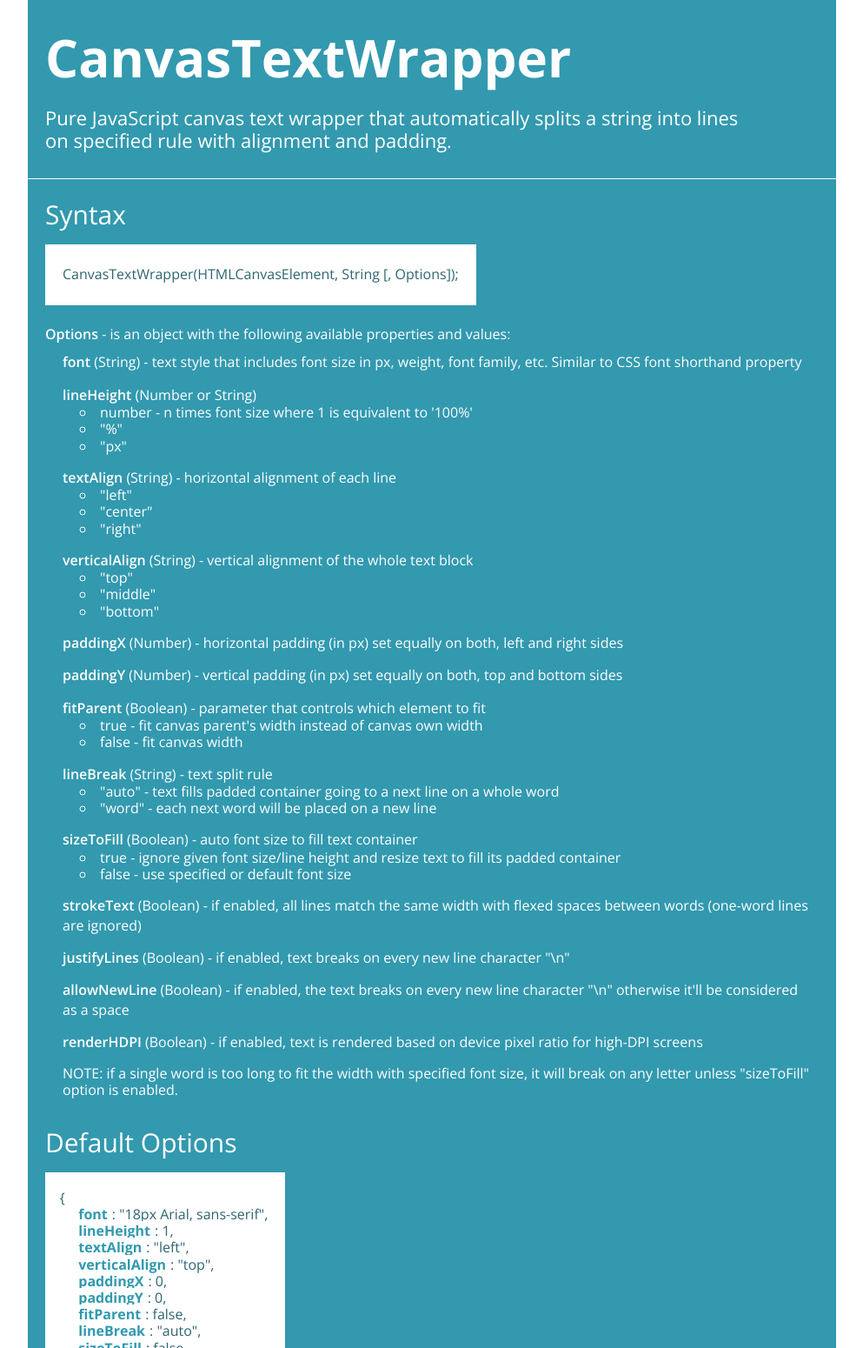
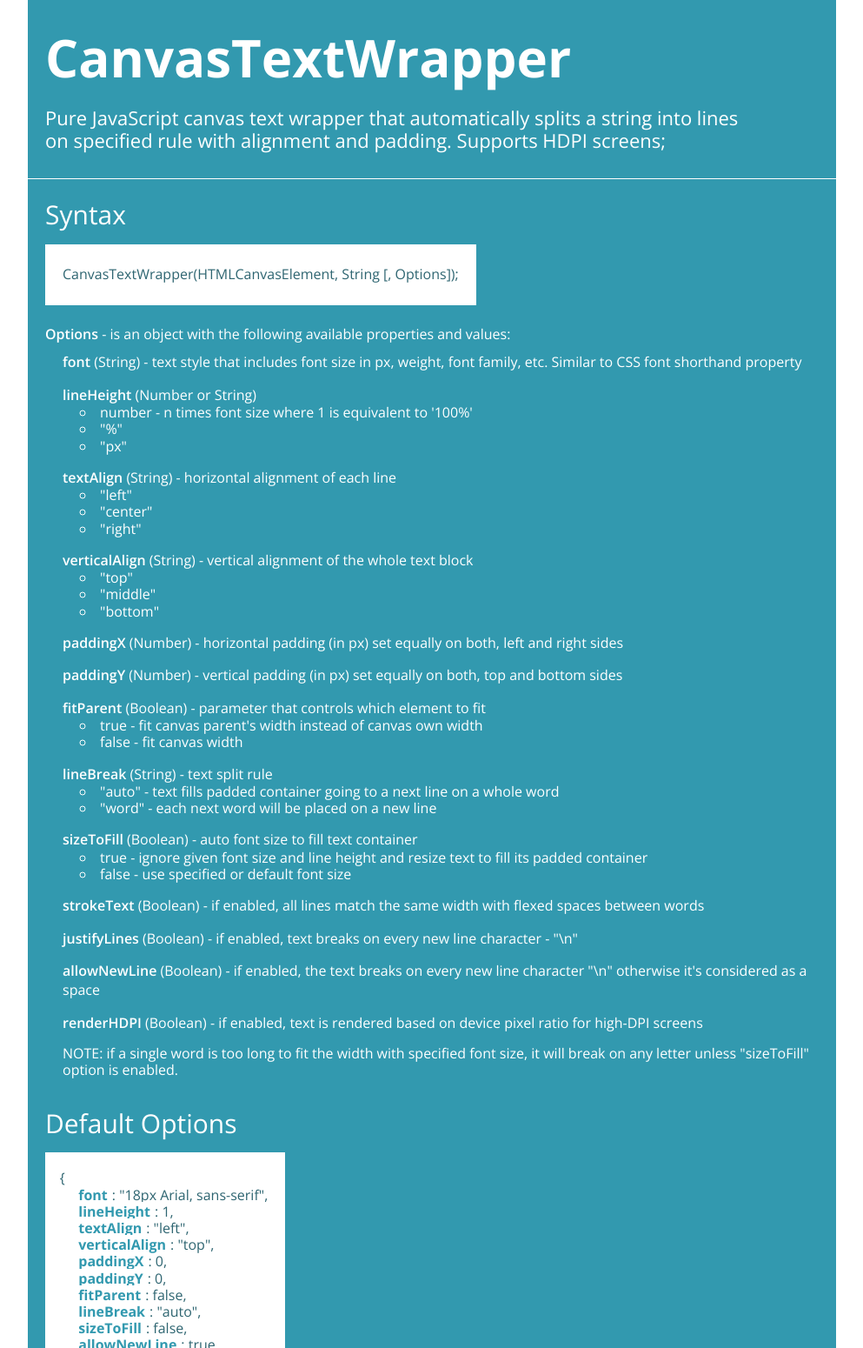
Before and after one commit to namniak/canvas-text-wrapper, a plain HTML site: page index.html in a window 1280 px wide. Shown: the top 1550 px of the page at 87% size, without its empty margins (143-1136 px from the left). Drawn offline with nearby package versions, Linux system fonts and the light colour scheme.

Commit message:
Update index.html

```diff
--- a/index.html
+++ b/index.html
@@ -16,7 +16,7 @@
 
     <p class="description">
         Pure JavaScript canvas text wrapper that automatically splits a string into lines on specified rule with
-        alignment and padding.
+        alignment and padding. Supports HDPI screens;
     </p>
 </header>
 <article>
@@ -89,22 +89,21 @@
             <div class="emph">sizeToFill</div>
             (Boolean) - auto font size to fill text container
             <ul class="values">
-                <li>true - ignore given font size/line height and resize text to fill its padded container</li>
+                <li>true - ignore given font size and line height and resize text to fill its padded container</li>
                 <li>false - use specified or default font size</li>
             </ul>
         </li>
         <li>
             <div class="emph">strokeText</div>
-            (Boolean) - if enabled, all lines match the same width with flexed spaces between words (one-word lines are
-            ignored)
+            (Boolean) - if enabled, all lines match the same width with flexed spaces between words
         </li>
         <li>
             <div class="emph">justifyLines</div>
-            (Boolean) - if enabled, text breaks on every new line character "\n"
+            (Boolean) - if enabled, text breaks on every new line character - "\n"
         </li>
         <li>
             <div class="emph">allowNewLine</div>
-            (Boolean) - if enabled, the text breaks on every new line character "\n" otherwise it'll be considered as a
+            (Boolean) - if enabled, the text breaks on every new line character "\n" otherwise it's considered as a
             space
         </li>
         <li>
```
